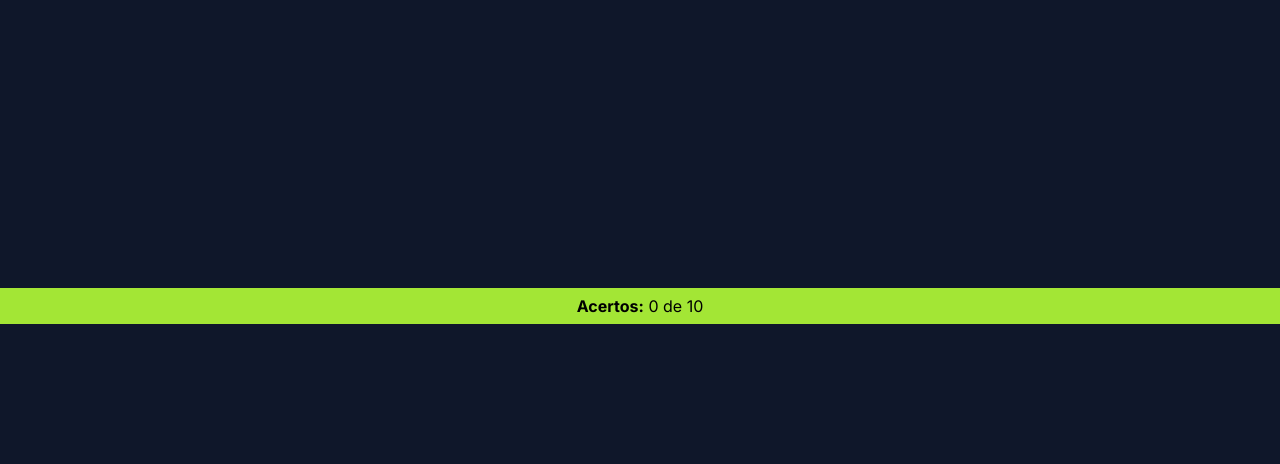
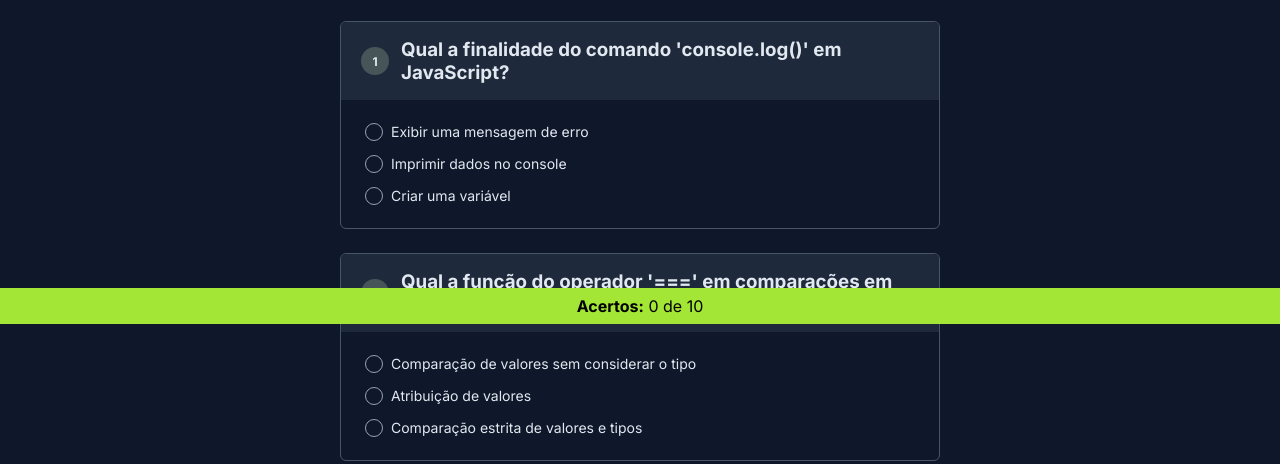
Before and after one commit to Kayen-NM/NLW-Experts, a plain HTML site: page index.html in a window 1280 px wide. Shown: the part 476-940 px from the top of the page. Before the commit the page ends 800 px from the top, so only its background shows below. Drawn offline with Linux system fonts and the light colour scheme.

Commit message:
codigo_final

```diff
--- a/index.html
+++ b/index.html
@@ -38,6 +38,6 @@
           <span>0 de 10</span>
         </div>
       </main>
-      <script>src="./index.js"</script>
+      <script src="index.js"></script>
 </body>
 </html>
```
